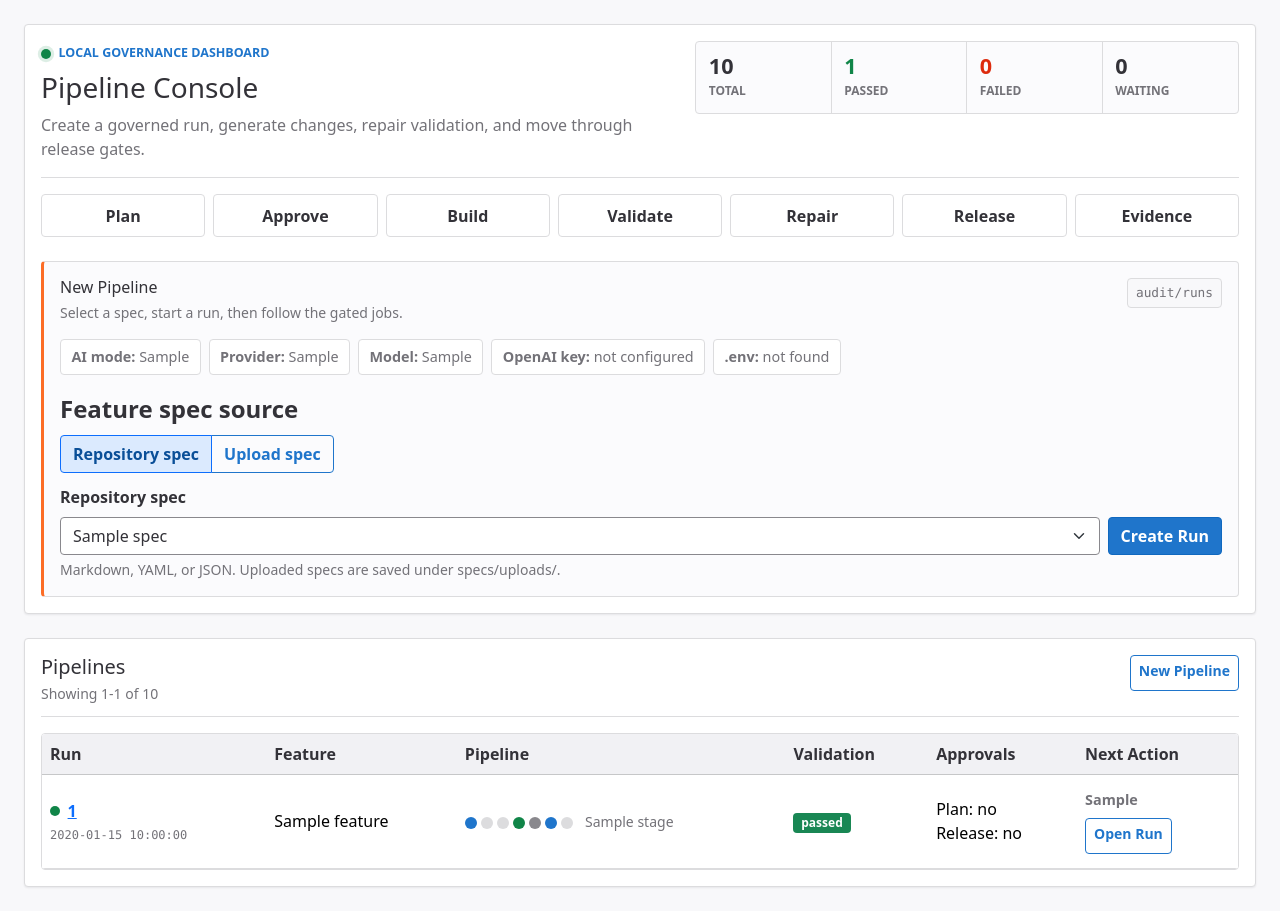
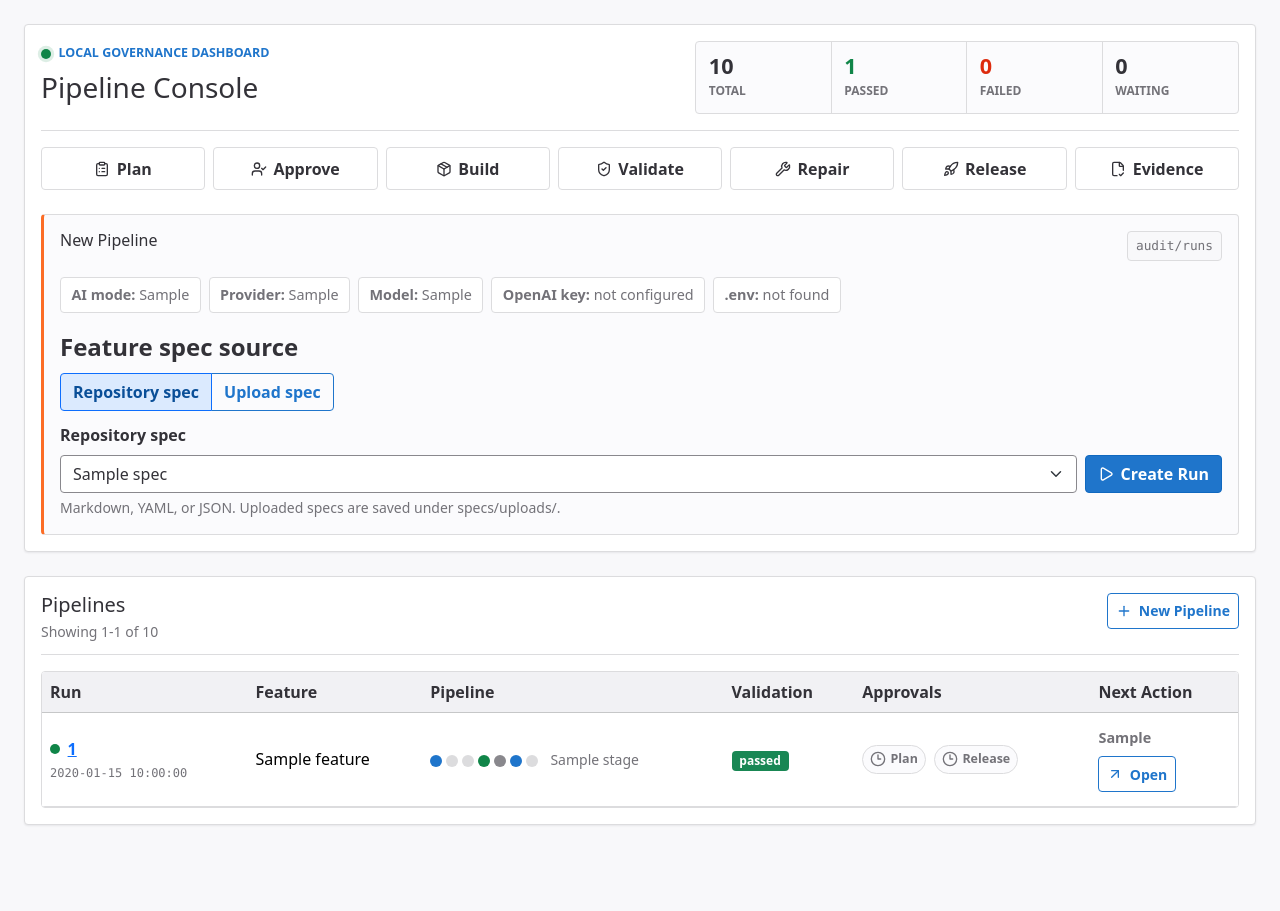
Before and after one commit to NirmalHettiarachchi/ai-native-spec-pipeline, a FastAPI app: template pipeline_web/templates/runs.html in a window 1280 px wide. Shown: the part 59-970 px from the top of the page. After the commit the page ends 885 px from the top, so only its background shows below. Run offline with FastAPI, Linux system fonts and the light colour scheme; the template is opened without the code that fills it: most values are stand-ins (such as "Sample title", 1, 10 or a date in 2020); some libraries are stand-ins or nearby versions.

Commit message:
fix: streamline pipeline dashboard copy

```diff
--- a/pipeline_web/static/app.css
+++ b/pipeline_web/static/app.css
@@ -50,8 +50,19 @@ body {
 .btn {
   --bs-btn-border-radius: 0.25rem;
   --bs-btn-font-weight: 600;
+  display: inline-flex;
+  gap: 0.4rem;
+  align-items: center;
+  justify-content: center;
   min-height: 2.25rem;
   box-shadow: none;
+}
+
+.icon {
+  width: 1rem;
+  height: 1rem;
+  flex: 0 0 auto;
+  stroke-width: 2;
 }
 
 .btn-primary {
@@ -403,13 +414,39 @@ div[id] {
 }
 
 .mini-steps span {
-  display: block;
+  display: flex;
+  gap: 0.4rem;
+  align-items: center;
+  justify-content: center;
   padding: 0.55rem 0.75rem;
   border: 1px solid var(--app-border);
   border-radius: 0.25rem;
   background: #fff;
   text-align: center;
   font-weight: 700;
+}
+
+.approval-pill {
+  display: inline-flex;
+  gap: 0.25rem;
+  align-items: center;
+  margin: 0.1rem 0.25rem 0.1rem 0;
+  padding: 0.25rem 0.45rem;
+  border: 1px solid var(--app-border);
+  border-radius: 999px;
+  color: var(--app-muted);
+  font-size: 0.78rem;
+  font-weight: 700;
+}
+
+.approval-pill.done {
+  border-color: rgba(16, 133, 72, 0.35);
+  color: #108548;
+  background: #f1f8f3;
+}
+
+.approval-pill.pending {
+  background: #fbfbfd;
 }
 
 .step-card {
--- a/pipeline_web/static/app.js
+++ b/pipeline_web/static/app.js
@@ -18,13 +18,13 @@ function setLoading(isLoading, label = "Working...", submitter = null) {
     }
     document.querySelectorAll("[data-loading-active='true']").forEach((button) => {
       if (button instanceof HTMLButtonElement) {
-        if (button.dataset.originalLabel) {
-          button.textContent = button.dataset.originalLabel;
+        if (button.dataset.originalHtml) {
+          button.innerHTML = button.dataset.originalHtml;
         }
         if (button.dataset.wasDisabled === "false") {
           button.disabled = false;
         }
-        delete button.dataset.originalLabel;
+        delete button.dataset.originalHtml;
         delete button.dataset.wasDisabled;
         delete button.dataset.loadingActive;
       }
@@ -40,7 +40,7 @@ function setLoading(isLoading, label = "Working...", submitter = null) {
     loadingMessage.textContent = label;
   }
   if (submitter instanceof HTMLButtonElement) {
-    submitter.dataset.originalLabel = submitter.textContent.trim();
+    submitter.dataset.originalHtml = submitter.innerHTML;
     submitter.dataset.wasDisabled = submitter.disabled ? "true" : "false";
     submitter.dataset.loadingActive = "true";
     submitter.textContent = submitter.dataset.loadingLabel || label;
@@ -102,3 +102,11 @@ document.addEventListener("visibilitychange", () => {
     setLoading(false);
   }
 });
+
+if (window.lucide) {
+  window.lucide.createIcons({
+    attrs: {
+      "aria-hidden": "true",
+    },
+  });
+}
--- a/pipeline_web/templates/layout.html
+++ b/pipeline_web/templates/layout.html
@@ -13,6 +13,7 @@
       src="https://cdn.jsdelivr.net/npm/bootstrap@5.3.3/dist/js/bootstrap.bundle.min.js"
       defer
     ></script>
+    <script src="https://unpkg.com/lucide@latest/dist/umd/lucide.min.js" defer></script>
     <script src="{{ url_for('static', path='/app.js') }}" defer></script>
   </head>
   <body>
--- a/pipeline_web/templates/runs.html
+++ b/pipeline_web/templates/runs.html
@@ -1,6 +1,35 @@
 {% extends "layout.html" %}
 
 {% block content %}
+{% macro pipeline_mini(run, extra_class="") -%}
+  <div class="run-pipeline-mini {{ extra_class }}" aria-label="{{ run.stage }}">
+    <span class="{{ 'done' if run.has_plan else 'running' }}" title="Plan"></span>
+    <span
+      class="{{ 'done' if run.plan_approved else 'running' if run.has_plan else 'todo' }}"
+      title="Approve"
+    ></span>
+    <span
+      class="{{ 'done' if run.has_changes else 'running' if run.plan_approved else 'todo' }}"
+      title="Build"
+    ></span>
+    <span
+      class="{{ 'done' if run.validation_status == 'passed' else 'failed' if run.validation_status == 'failed' else 'running' if run.has_changes else 'todo' }}"
+      title="Validate"
+    ></span>
+    <span
+      class="{{ 'skipped' if run.validation_status == 'passed' else 'running' if run.validation_status == 'failed' else 'todo' }}"
+      title="Repair"
+    ></span>
+    <span
+      class="{{ 'done' if run.release_approved else 'running' if run.validation_status == 'passed' else 'todo' }}"
+      title="Release"
+    ></span>
+    <span
+      class="{{ 'done' if run.has_evidence else 'running' if run.release_approved else 'todo' }}"
+      title="Evidence"
+    ></span>
+  </div>
+{%- endmacro %}
 {% set metrics = namespace(passed=0, failed=0, waiting=0) %}
 {% for run in run_page.items %}
   {% if run.validation_status == "passed" %}
@@ -19,9 +48,6 @@
         Local governance dashboard
       </p>
       <h1 class="h3 mb-2">Pipeline Console</h1>
-      <p class="text-secondary mb-0">
-        Create a governed run, generate changes, repair validation, and move through release gates.
-      </p>
     </div>
     <div class="ci-health-grid" aria-label="Visible run health">
       <div>
@@ -44,20 +70,19 @@
   </div>
 
   <ol class="list-unstyled mini-steps ci-stage-rail mb-4" aria-label="Pipeline stages">
-    <li><span>Plan</span></li>
-    <li><span>Approve</span></li>
-    <li><span>Build</span></li>
-    <li><span>Validate</span></li>
-    <li><span>Repair</span></li>
-    <li><span>Release</span></li>
-    <li><span>Evidence</span></li>
+    <li><span><i class="icon" data-lucide="clipboard-list"></i>Plan</span></li>
+    <li><span><i class="icon" data-lucide="user-check"></i>Approve</span></li>
+    <li><span><i class="icon" data-lucide="package"></i>Build</span></li>
+    <li><span><i class="icon" data-lucide="shield-check"></i>Validate</span></li>
+    <li><span><i class="icon" data-lucide="wrench"></i>Repair</span></li>
+    <li><span><i class="icon" data-lucide="rocket"></i>Release</span></li>
+    <li><span><i class="icon" data-lucide="file-check-2"></i>Evidence</span></li>
   </ol>
 
   <div class="ci-control-panel">
     <div class="ci-panel-header">
       <div>
         <h2 class="h6 mb-1">New Pipeline</h2>
-        <p class="text-secondary small mb-0">Select a spec, start a run, then follow the gated jobs.</p>
       </div>
       <span class="pipeline-ref">audit/runs</span>
     </div>
@@ -139,6 +164,7 @@
         </div>
         <div class="create-run-submit">
           <button class="btn btn-primary" type="submit" data-loading-label="Creating run...">
+            <i class="icon" data-lucide="play"></i>
             Create Run
           </button>
         </div>
@@ -168,7 +194,10 @@
           <p class="text-danger small mt-2 mb-0">{{ error }}</p>
         {% endif %}
       </div>
-      <a class="btn btn-outline-primary btn-sm" href="#create-run">New Pipeline</a>
+      <a class="btn btn-outline-primary btn-sm" href="#create-run">
+        <i class="icon" data-lucide="plus"></i>
+        New Pipeline
+      </a>
       {% if run_page.total_pages > 1 %}
         <nav aria-label="Run pages">
           <ul class="pagination pagination-sm mb-0">
@@ -214,33 +243,7 @@
               </td>
               <td class="text-break">{{ run.feature }}</td>
               <td>
-                <div class="run-pipeline-mini" aria-label="{{ run.stage }}">
-                  <span class="{{ 'done' if run.has_plan else 'running' }}" title="Plan"></span>
-                  <span
-                    class="{{ 'done' if run.plan_approved else 'running' if run.has_plan else 'todo' }}"
-                    title="Approve"
-                  ></span>
-                  <span
-                    class="{{ 'done' if run.has_changes else 'running' if run.plan_approved else 'todo' }}"
-                    title="Build"
-                  ></span>
-                  <span
-                    class="{{ 'done' if run.validation_status == 'passed' else 'failed' if run.validation_status == 'failed' else 'running' if run.has_changes else 'todo' }}"
-                    title="Validate"
-                  ></span>
-                  <span
-                    class="{{ 'skipped' if run.validation_status == 'passed' else 'running' if run.validation_status == 'failed' else 'todo' }}"
-                    title="Repair"
-                  ></span>
-                  <span
-                    class="{{ 'done' if run.release_approved else 'running' if run.validation_status == 'passed' else 'todo' }}"
-                    title="Release"
-                  ></span>
-                  <span
-                    class="{{ 'done' if run.has_evidence else 'running' if run.release_approved else 'todo' }}"
-                    title="Evidence"
-                  ></span>
-                </div>
+                {{ pipeline_mini(run) }}
                 <span class="small text-secondary">{{ run.stage }}</span>
               </td>
               <td>
@@ -249,12 +252,21 @@
                 </span>
               </td>
               <td>
-                Plan: {{ "yes" if run.plan_approved else "no" }}<br>
-                Release: {{ "yes" if run.release_approved else "no" }}
+                <span class="approval-pill {{ 'done' if run.plan_approved else 'pending' }}">
+                  <i class="icon" data-lucide="{{ 'check' if run.plan_approved else 'clock-3' }}"></i>
+                  Plan
+                </span>
+                <span class="approval-pill {{ 'done' if run.release_approved else 'pending' }}">
+                  <i class="icon" data-lucide="{{ 'check' if run.release_approved else 'clock-3' }}"></i>
+                  Release
+                </span>
               </td>
               <td class="text-break">
                 <div class="ci-next-action">{{ run.next_action }}</div>
-                <a class="btn btn-outline-primary btn-sm mt-2" href="/runs/{{ run.run_id }}">Open Run</a>
+                <a class="btn btn-outline-primary btn-sm mt-2" href="/runs/{{ run.run_id }}">
+                  <i class="icon" data-lucide="arrow-up-right"></i>
+                  Open
+                </a>
               </td>
             </tr>
           {% else %}
@@ -284,33 +296,7 @@
               </div>
               <span class="badge rounded-pill text-bg-secondary">{{ run.stage }}</span>
             </div>
-            <div class="run-pipeline-mini my-3" aria-label="{{ run.stage }}">
-              <span class="{{ 'done' if run.has_plan else 'running' }}" title="Plan"></span>
-              <span
-                class="{{ 'done' if run.plan_approved else 'running' if run.has_plan else 'todo' }}"
-                title="Approve"
-              ></span>
-              <span
-                class="{{ 'done' if run.has_changes else 'running' if run.plan_approved else 'todo' }}"
-                title="Build"
-              ></span>
-              <span
-                class="{{ 'done' if run.validation_status == 'passed' else 'failed' if run.validation_status == 'failed' else 'running' if run.has_changes else 'todo' }}"
-                title="Validate"
-              ></span>
-              <span
-                class="{{ 'skipped' if run.validation_status == 'passed' else 'running' if run.validation_status == 'failed' else 'todo' }}"
-                title="Repair"
-              ></span>
-              <span
-                class="{{ 'done' if run.release_approved else 'running' if run.validation_status == 'passed' else 'todo' }}"
-                title="Release"
-              ></span>
-              <span
-                class="{{ 'done' if run.has_evidence else 'running' if run.release_approved else 'todo' }}"
-                title="Evidence"
-              ></span>
-            </div>
+            {{ pipeline_mini(run, "my-3") }}
             <dl class="row row-cols-1 row-cols-sm-3 g-2 mt-3 mb-3">
               <div class="col">
                 <dt class="small text-secondary">Validation</dt>
@@ -330,7 +316,10 @@
               </div>
             </dl>
             <p class="fw-semibold mb-3">{{ run.next_action }}</p>
-            <a class="btn btn-outline-primary w-100" href="/runs/{{ run.run_id }}">Open Run</a>
+            <a class="btn btn-outline-primary w-100" href="/runs/{{ run.run_id }}">
+              <i class="icon" data-lucide="arrow-up-right"></i>
+              Open Run
+            </a>
           </div>
         </article>
       {% else %}
```
Also changed, not shown: other parts of pipeline_web/static/app.css (+76 -0 lines), pipeline_web/templates/run_detail.html (+103 -89 lines), tests/test_pipeline_web_routes.py (+6 -1 lines).
